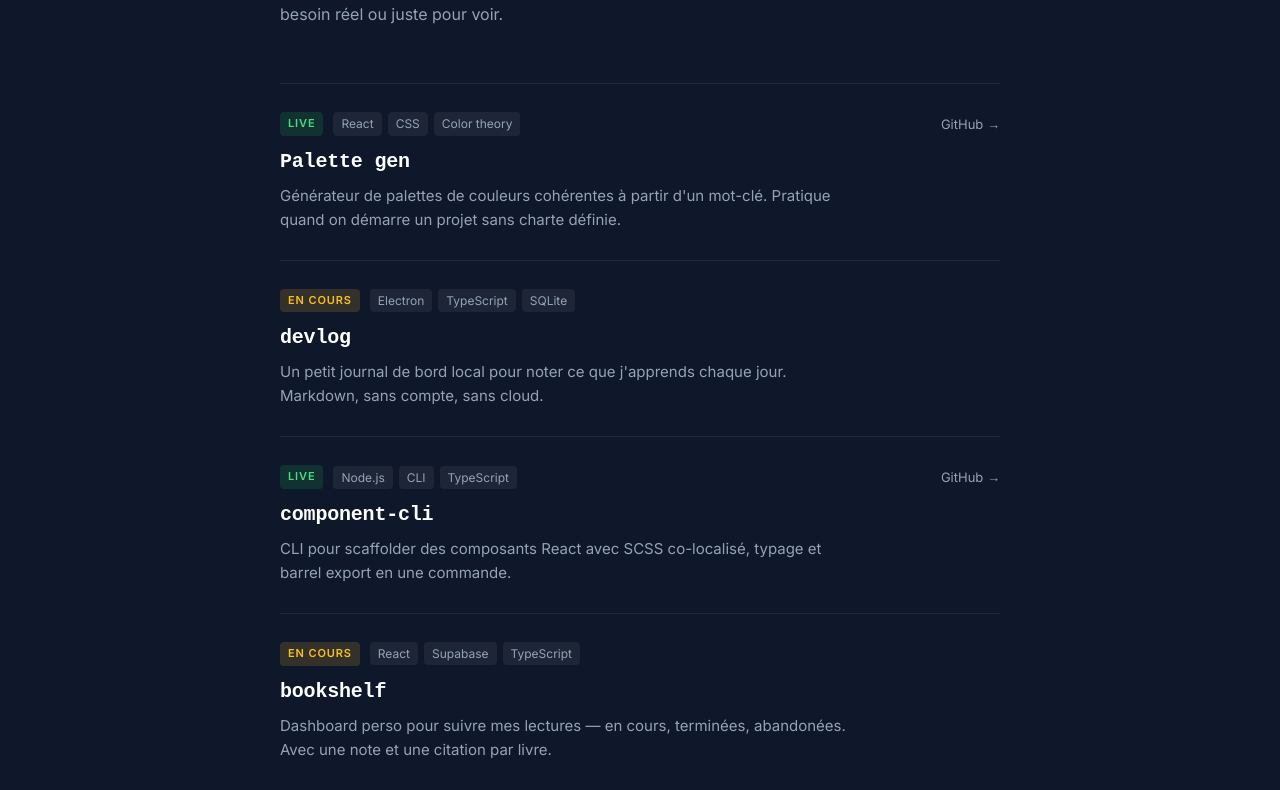
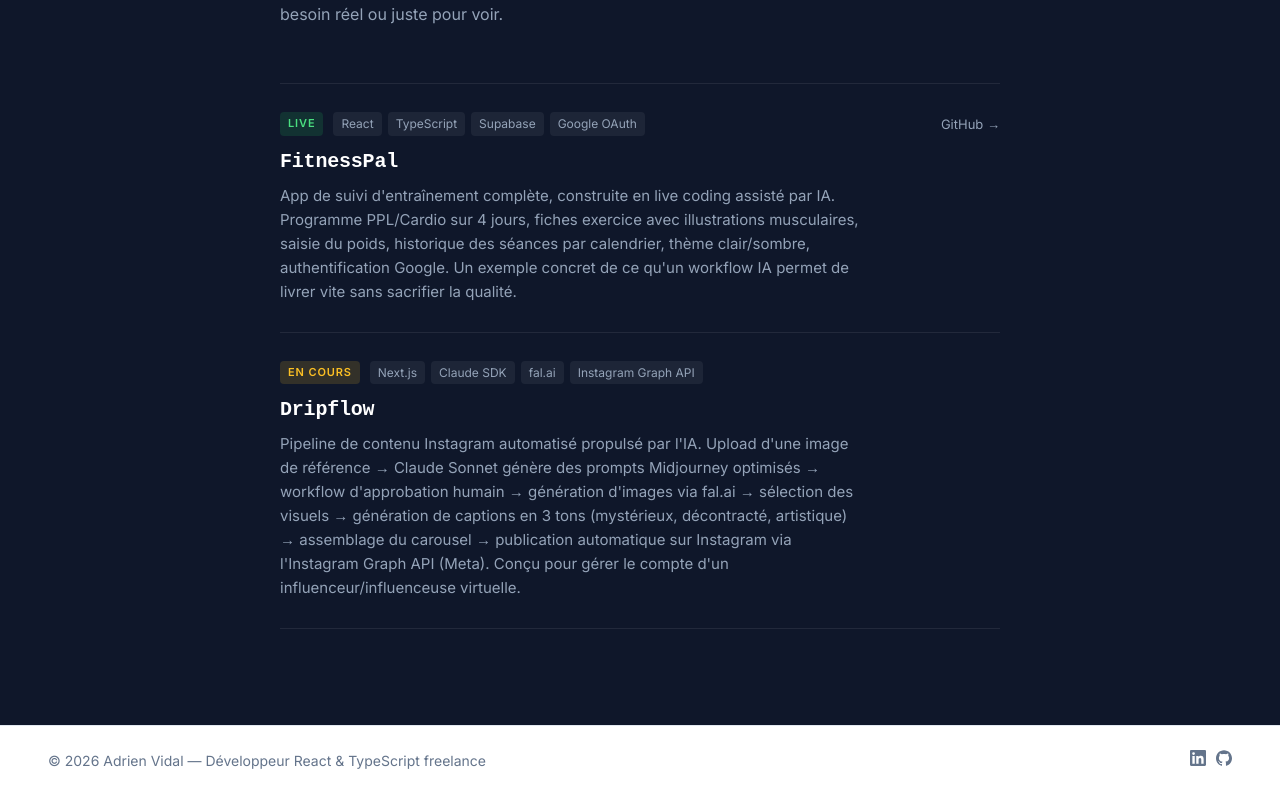
Before and after one commit to adrienvidal/portfolio-2026, a React (Vite) app: page /lab in a window 1280 px wide. Shown: the part 310-1100 px from the top of the page. Built offline with nearby package versions, Linux system fonts and the light colour scheme.

Commit message:
update project descriptions and links in lab section

```diff
--- a/src/data/content.tsx
+++ b/src/data/content.tsx
@@ -523,45 +523,61 @@ export const lab = {
   },
   items: [
     {
-      title: 'Palette gen',
+      title: 'FitnessPal',
       description:
-        "Générateur de palettes de couleurs cohérentes à partir d'un mot-clé. Pratique quand on démarre un projet sans charte définie.",
-      tags: ['React', 'CSS', 'Color theory'],
+        "App de suivi d'entraînement complète, construite en live coding assisté par IA. Programme PPL/Cardio sur 4 jours, fiches exercice avec illustrations musculaires, saisie du poids, historique des séances par calendrier, thème clair/sombre, authentification Google. Un exemple concret de ce qu'un workflow IA permet de livrer vite sans sacrifier la qualité.",
+      tags: ['React', 'TypeScript', 'Supabase', 'Google OAuth'],
       status: 'live' as const,
-      link: 'https://github.com'
+      link: 'https://github.com/adrienvidal/fitness-app'
     },
     {
-      title: 'devlog',
+      title: 'Dripflow',
       description:
-        "Un petit journal de bord local pour noter ce que j'apprends chaque jour. Markdown, sans compte, sans cloud.",
-      tags: ['Electron', 'TypeScript', 'SQLite'],
+        "Pipeline de contenu Instagram automatisé propulsé par l'IA. Upload d'une image de référence → Claude Sonnet génère des prompts Midjourney optimisés → workflow d'approbation humain → génération d'images via fal.ai → sélection des visuels → génération de captions en 3 tons (mystérieux, décontracté, artistique) → assemblage du carousel → publication automatique sur Instagram via l'Instagram Graph API (Meta). Conçu pour gérer le compte d'un influenceur/influenceuse virtuelle.",
+      tags: ['Next.js', 'Claude SDK', 'fal.ai', 'Instagram Graph API'],
       status: 'wip' as const,
       link: null
     },
-    {
-      title: 'component-cli',
-      description:
-        'CLI pour scaffolder des composants React avec SCSS co-localisé, typage et barrel export en une commande.',
-      tags: ['Node.js', 'CLI', 'TypeScript'],
-      status: 'live' as const,
-      link: 'https://github.com'
-    },
-    {
-      title: 'bookshelf',
-      description:
-        'Dashboard perso pour suivre mes lectures — en cours, terminées, abandonées. Avec une note et une citation par livre.',
-      tags: ['React', 'Supabase', 'TypeScript'],
-      status: 'wip' as const,
-      link: null
-    },
-    {
-      title: 'og-preview',
-      description:
-        "Outil pour prévisualiser les balises Open Graph d'une URL sans avoir à partager le lien sur Slack.",
-      tags: ['Vite', 'React', 'API'],
-      status: 'archived' as const,
-      link: 'https://github.com'
-    }
+    // {
+    //   title: 'Palette gen',
+    //   description:
+    //     "Générateur de palettes de couleurs cohérentes à partir d'un mot-clé. Pratique quand on démarre un projet sans charte définie.",
+    //   tags: ['React', 'CSS', 'Color theory'],
+    //   status: 'live' as const,
+    //   link: 'https://github.com'
+    // },
+    // {
+    //   title: 'devlog',
+    //   description:
+    //     "Un petit journal de bord local pour noter ce que j'apprends chaque jour. Markdown, sans compte, sans cloud.",
+    //   tags: ['Electron', 'TypeScript', 'SQLite'],
+    //   status: 'wip' as const,
+    //   link: null
+    // },
+    // {
+    //   title: 'component-cli',
+    //   description:
+    //     'CLI pour scaffolder des composants React avec SCSS co-localisé, typage et barrel export en une commande.',
+    //   tags: ['Node.js', 'CLI', 'TypeScript'],
+    //   status: 'live' as const,
+    //   link: 'https://github.com'
+    // },
+    // {
+    //   title: 'bookshelf',
+    //   description:
+    //     'Dashboard perso pour suivre mes lectures — en cours, terminées, abandonées. Avec une note et une citation par livre.',
+    //   tags: ['React', 'Supabase', 'TypeScript'],
+    //   status: 'wip' as const,
+    //   link: null
+    // },
+    // {
+    //   title: 'og-preview',
+    //   description:
+    //     "Outil pour prévisualiser les balises Open Graph d'une URL sans avoir à partager le lien sur Slack.",
+    //   tags: ['Vite', 'React', 'API'],
+    //   status: 'archived' as const,
+    //   link: 'https://github.com'
+    // }
   ]
 }
 
```
